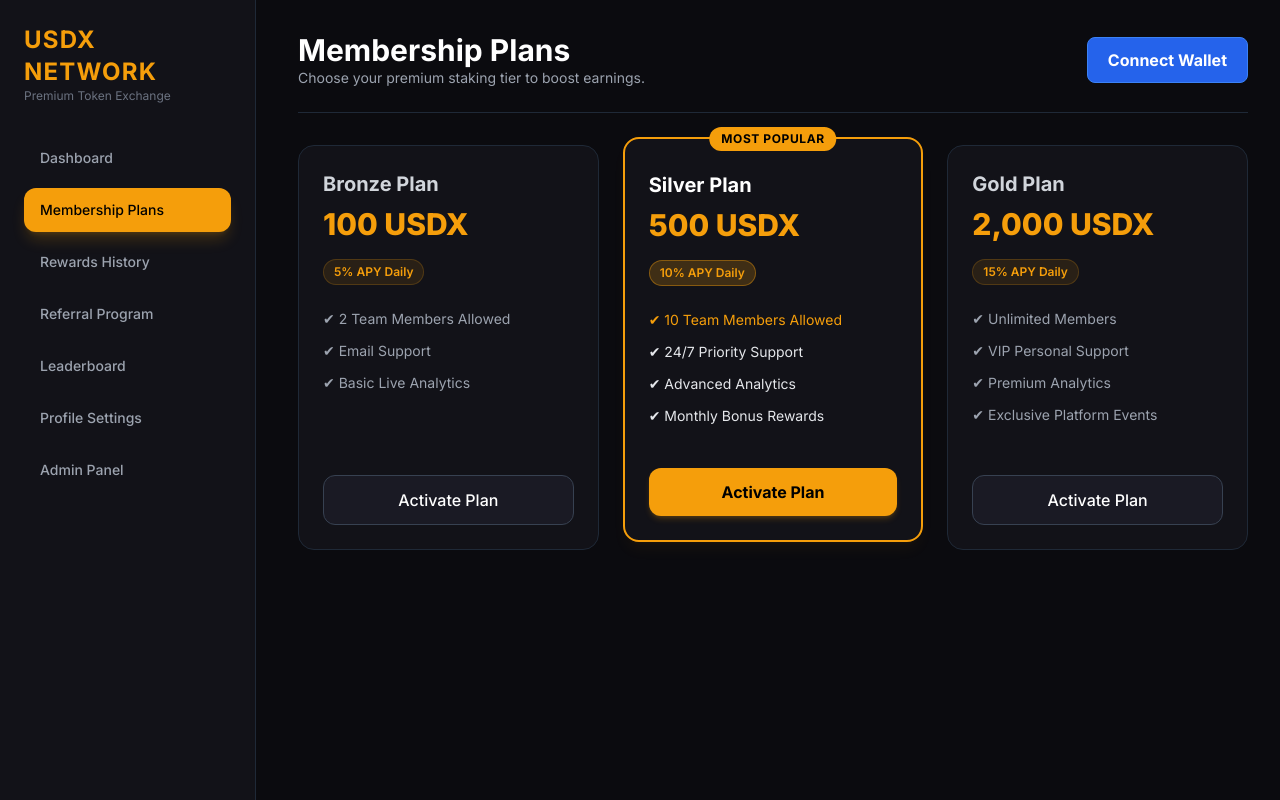
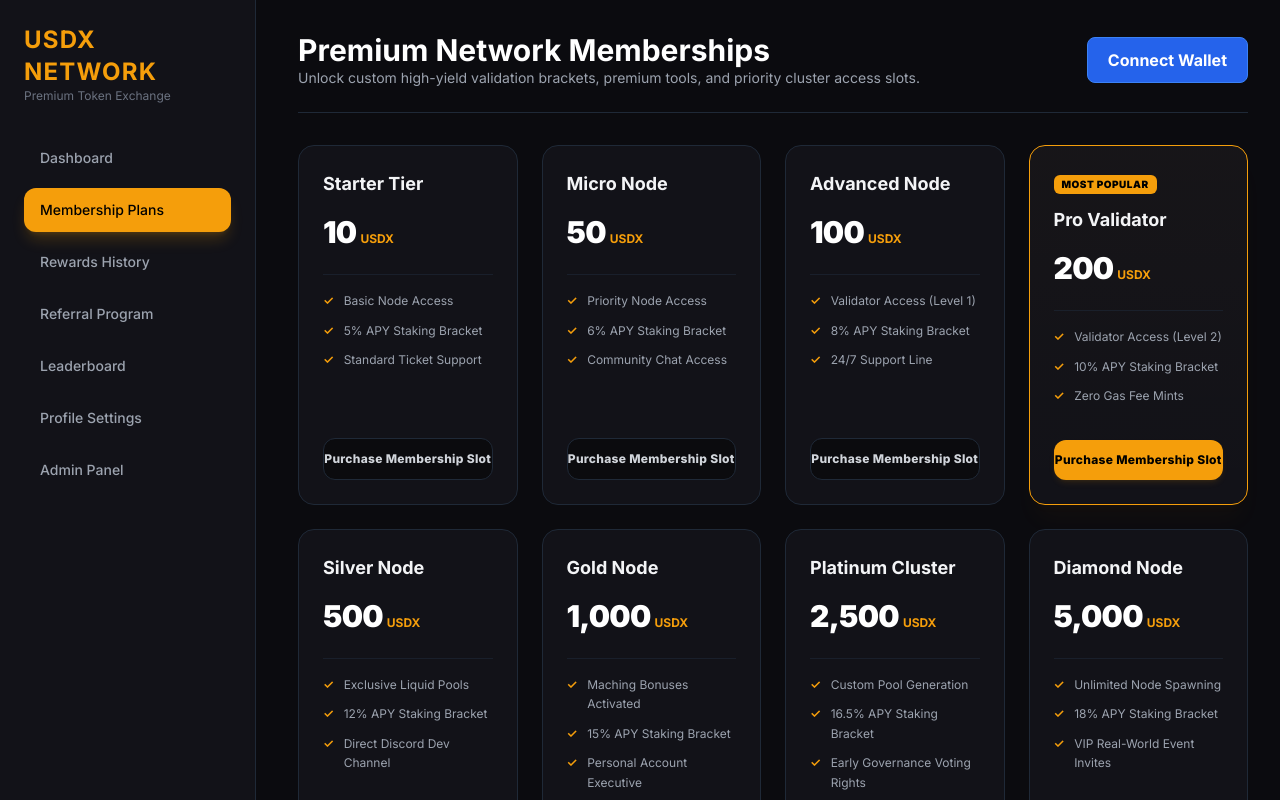
Before and after one commit to usdxofficialdev/-Dead-Token-Exchange-, a Next.js app: page /membership in a window 1280 px wide. Shown: the top 800 px of the page. Built offline with nearby package versions, Linux system fonts and the light colour scheme.

Commit message:
Update page.tsx

```diff
--- a/app/membership/page.tsx
+++ b/app/membership/page.tsx
@@ -1,13 +1,75 @@
 "use client";
 
-import React from "react";
+import React, { useState, useEffect } from "react";
 import { useRouter } from "next/navigation";
-import LoginWallet from "../components/LoginWallet"; // <-- Asli wallet button import kiya
+import LoginWallet from "../components/LoginWallet";
 
-export default function Membership() {
+export default function MembershipPlans() {
   const router = useRouter();
 
-  // Dashboard jaisa hi menu items structure
+  // 1. DYNAMIC PLANS MATRIX (10 Fully Editable Options Controlled via Admin)
+  const [plans, setPlans] = useState([
+    { id: 1, name: "Starter Tier", price: 10, currency: "USDX", features: ["Basic Node Access", "5% APY Staking Bracket", "Standard Ticket Support"], popular: false },
+    { id: 2, name: "Micro Node", price: 50, currency: "USDX", features: ["Priority Node Access", "6% APY Staking Bracket", "Community Chat Access"], popular: false },
+    { id: 3, name: "Advanced Node", price: 100, currency: "USDX", features: ["Validator Access (Level 1)", "8% APY Staking Bracket", "24/7 Support Line"], popular: false },
+    { id: 4, name: "Pro Validator", price: 200, currency: "USDX", features: ["Validator Access (Level 2)", "10% APY Staking Bracket", "Zero Gas Fee Mints"], popular: true }, // Highlighted
+    { id: 5, name: "Silver Node", price: 500, currency: "USDX", features: ["Exclusive Liquid Pools", "12% APY Staking Bracket", "Direct Discord Dev Channel"], popular: false },
+    { id: 6, name: "Gold Node", price: 1000, currency: "USDX", features: ["Maching Bonuses Activated", "15% APY Staking Bracket", "Personal Account Executive"], popular: false },
+    { id: 7, name: "Platinum Cluster", price: 2500, currency: "USDX", features: ["Custom Pool Generation", "16.5% APY Staking Bracket", "Early Governance Voting Rights"], popular: false },
+    { id: 8, name: "Diamond Node", price: 5000, currency: "USDX", features: ["Unlimited Node Spawning", "18% APY Staking Bracket", "VIP Real-World Event Invites"], popular: false },
+    { id: 9, name: "Alpha Whale", price: 10000, currency: "USDX", features: ["Institutional Liquidity Access", "22% APY Staking Bracket", "Direct Developer Voice Calls"], popular: false },
+    { id: 10, name: "Genesis Foundation", price: 25000, currency: "USDX", features: ["Full System Revenue Share", "25% APY Staking Bracket", "Core Network Board Seat"], popular: false },
+  ]);
+
+  // 2. ADMIN DATABASE SYNC ON LOAD
+  useEffect(() => {
+    const adminPlans = localStorage.getItem("admin_membership_plans");
+    if (adminPlans) {
+      setPlans(JSON.parse(adminPlans));
+    } else {
+      // First time initialization in the central database ledger
+      localStorage.setItem("admin_membership_plans", JSON.stringify(plans));
+    }
+  });
+
+  // 3. BUY ACTION LOGIC (Deducts from Dashboard Main Balance)
+  const handlePurchasePlan = (plan: any) => {
+    const savedDashboardBalances = localStorage.getItem("user_dashboard_balances") || '{"mainBalance":"5000.00","totalStaked":"15000.00"}';
+    const parsedDashboard = JSON.parse(savedDashboardBalances);
+    const mainBalance = parseFloat(parsedDashboard.mainBalance);
+
+    if (mainBalance < plan.price) {
+      alert(`Insufficient funds! This membership plan costs ${plan.price} ${plan.currency}. Please claim rewards or deposit assets.`);
+      return;
+    }
+
+    const confirmPurchase = window.confirm(`Are you sure you want to activate the ${plan.name} for ${plan.price} ${plan.currency}?`);
+    if (!confirmPurchase) return;
+
+    // Mathematical Deduction
+    const newMainBalance = (mainBalance - plan.price).toFixed(2);
+
+    // Commit new balance state back to Dashboard Matrix
+    localStorage.setItem("user_dashboard_balances", JSON.stringify({
+      mainBalance: newMainBalance,
+      totalStaked: parsedDashboard.totalStaked
+    }));
+
+    // Append OUT Entry Log directly into Rewards/Audit Logs History for Admin Panel view
+    const existingLogs = localStorage.getItem("admin_rewards_history_list") || "[]";
+    const parsedLogs = JSON.parse(existingLogs);
+    const newMembershipLog = {
+      date: new Date().toISOString().split('T')[0],
+      source: `Purchased ${plan.name}`,
+      amount: `-${plan.price.toFixed(2)} ${plan.currency}`,
+      type: "OUT",
+      status: "Confirmed"
+    };
+    localStorage.setItem("admin_rewards_history_list", JSON.stringify([newMembershipLog, ...parsedLogs]));
+
+    alert(`Congratulations! ${plan.name} has been successfully provisioned. Your new balance is ${newMainBalance} ${plan.currency}.`);
+  };
+
   const menuItems = [
     { name: "Dashboard", route: "/dashboard", active: false },
     { name: "Membership Plans", route: "/membership", active: true },
@@ -21,7 +83,7 @@ export default function Membership() {
   return (
     <div className="flex min-h-screen bg-[#0B0B0F] text-white">
 
-      {/* 1. SIDEBAR COMPONENT (MATCHING DASHBOARD PERFECTLY) */}
+      {/* SIDEBAR NAVIGATION */}
       <aside className="w-64 border-r border-gray-800 bg-[#121218] p-6 hidden md:block">
         <div className="mb-8">
           <h1 className="text-2xl font-bold text-amber-500 tracking-wider">USDX NETWORK</h1>
@@ -44,95 +106,72 @@ export default function Membership() {
         </nav>
       </aside>
 
-      {/* MAIN CONTENT AREA */}
+      {/* CORE FRAME PANEL */}
       <main className="flex-1 p-8">
-
-        {/* HEADER - Isme se nakli state hata kar asli wallet button fit kiya hai */}
         <header className="flex flex-wrap items-center justify-between border-b border-gray-800 pb-6 mb-8 gap-4">
           <div>
-            <h2 className="text-3xl font-bold">Membership Plans</h2>
-            <p className="text-sm text-gray-400">Choose your premium staking tier to boost earnings.</p>
+            <h1 className="text-2xl md:text-3xl font-bold">Premium Network Memberships</h1>
+            <p className="text-sm text-gray-400">Unlock custom high-yield validation brackets, premium tools, and priority cluster access slots.</p>
           </div>
-
-          {/* Right side mein asli working wallet connect button */}
-          <div>
-            <LoginWallet />
-          </div>
+          <LoginWallet />
         </header>
 
-        {/* 2. MEMBERSHIP CARDS GRID */}
-        <div className="grid grid-cols-1 md:grid-cols-3 gap-6 items-stretch">
+        {/* 10 PLANS GRID SYSTEM */}
+        <div className="grid grid-cols-1 sm:grid-cols-2 lg:grid-cols-3 xl:grid-cols-4 gap-6 max-w-7xl">
+          {plans.map((plan) => (
+            <div
+              key={plan.id}
+              className={`bg-[#121218] rounded-2xl p-6 border transition-all flex flex-col justify-between hover:scale-[1.02] ${
+                plan.popular
+                  ? "border-amber-500 shadow-xl shadow-amber-500/[0.03] bg-gradient-to-b from-amber-500/[0.02] to-transparent"
+                  : "border-gray-800 hover:border-gray-700"
+              }`}
+            >
+              <div>
+                {/* Popular Flag Badge */}
+                {plan.popular && (
+                  <span className="inline-block text-[10px] uppercase font-black bg-amber-500 text-black px-2 py-0.5 rounded-md tracking-wider mb-3">
+                    Most Popular
+                  </span>
+                )}
 
-          {/* Bronze Plan */}
-          <div className="bg-[#121218] p-6 rounded-2xl border border-gray-800 flex flex-col justify-between hover:border-gray-700 transition-all">
-            <div>
-              <h3 className="text-xl font-bold mb-2 text-gray-300">Bronze Plan</h3>
-              <div className="mb-4">
-                <span className="text-3xl font-extrabold text-amber-500">100 USDX</span>
+                <h3 className="text-lg font-bold text-gray-100">{plan.name}</h3>
+
+                {/* Price Display */}
+                <div className="mt-4 mb-6">
+                  <span className="text-3xl font-black text-white tracking-tight">
+                    {plan.price.toLocaleString()}
+                  </span>
+                  <span className="text-xs text-amber-500 font-bold ml-1 uppercase">
+                    {plan.currency}
+                  </span>
+                </div>
+
+                {/* Features Specifications Array List */}
+                <ul className="space-y-2.5 border-t border-gray-800/60 pt-4 mb-6">
+                  {plan.features.map((feature, fIdx) => (
+                    <li key={fIdx} className="text-xs text-gray-400 flex items-start gap-2 leading-relaxed">
+                      <span className="text-amber-500 font-bold">✓</span>
+                      {feature}
+                    </li>
+                  ))}
+                </ul>
               </div>
-              <span className="inline-block bg-amber-500/10 text-amber-500 text-xs font-semibold px-2.5 py-1 rounded-full mb-6 border border-amber-500/20">
-                5% APY Daily
-              </span>
-              <ul className="space-y-3 text-sm text-gray-400 mb-8">
-                <li className="flex items-center gap-2">✔ 2 Team Members Allowed</li>
-                <li className="flex items-center gap-2">✔ Email Support</li>
-                <li className="flex items-center gap-2">✔ Basic Live Analytics</li>
-              </ul>
+
+              {/* Interactive Purchase Button */}
+              <button
+                onClick={() => handlePurchasePlan(plan)}
+                className={`w-full py-3 rounded-xl text-xs font-extrabold tracking-wide transition-all active:scale-[0.98] ${
+                  plan.popular
+                    ? "bg-amber-500 text-black hover:bg-amber-600 shadow-md shadow-amber-500/10"
+                    : "bg-black/40 text-gray-300 border border-gray-800 hover:bg-[#1A1A24] hover:text-white"
+                }`}
+              >
+                Purchase Membership Slot
+              </button>
             </div>
-            <button className="w-full bg-[#1A1A24] hover:bg-gray-800 text-white font-medium py-3 rounded-xl transition-all border border-gray-700">
-              Activate Plan
-            </button>
-          </div>
-
-          {/* Silver Plan (Most Popular) */}
-          <div className="bg-[#121218] p-6 rounded-2xl border-2 border-amber-500 flex flex-col justify-between relative shadow-lg shadow-amber-500/5 transform md:-translate-y-2">
-            <span className="absolute -top-3 left-1/2 -translate-x-1/2 bg-amber-500 text-black text-xs font-bold px-3 py-1 rounded-full uppercase tracking-wider">
-              MOST POPULAR
-            </span>
-            <div className="mt-2">
-              <h3 className="text-xl font-bold mb-2 text-white">Silver Plan</h3>
-              <div className="mb-4">
-                <span className="text-3xl font-extrabold text-amber-500">500 USDX</span>
-              </div>
-              <span className="inline-block bg-amber-500/20 text-amber-500 text-xs font-semibold px-2.5 py-1 rounded-full mb-6 border border-amber-500/40">
-                10% APY Daily
-              </span>
-              <ul className="space-y-3 text-sm text-gray-200 mb-8">
-                <li className="flex items-center gap-2 text-amber-500">✔ 10 Team Members Allowed</li>
-                <li className="flex items-center gap-2">✔ 24/7 Priority Support</li>
-                <li className="flex items-center gap-2">✔ Advanced Analytics</li>
-                <li className="flex items-center gap-2">✔ Monthly Bonus Rewards</li>
-              </ul>
-            </div>
-            <button className="w-full bg-amber-500 hover:bg-amber-600 text-black font-bold py-3 rounded-xl transition-all shadow-md shadow-amber-500/20">
-              Activate Plan
-            </button>
-          </div>
-
-          {/* Gold Plan */}
-          <div className="bg-[#121218] p-6 rounded-2xl border border-gray-800 flex flex-col justify-between hover:border-gray-700 transition-all">
-            <div>
-              <h3 className="text-xl font-bold mb-2 text-gray-300">Gold Plan</h3>
-              <div className="mb-4">
-                <span className="text-3xl font-extrabold text-amber-500">2,000 USDX</span>
-              </div>
-              <span className="inline-block bg-amber-500/10 text-amber-500 text-xs font-semibold px-2.5 py-1 rounded-full mb-6 border border-amber-500/20">
-                15% APY Daily
-              </span>
-              <ul className="space-y-3 text-sm text-gray-400 mb-8">
-                <li className="flex items-center gap-2">✔ Unlimited Members</li>
-                <li className="flex items-center gap-2">✔ VIP Personal Support</li>
-                <li className="flex items-center gap-2">✔ Premium Analytics</li>
-                <li className="flex items-center gap-2">✔ Exclusive Platform Events</li>
-              </ul>
-            </div>
-            <button className="w-full bg-[#1A1A24] hover:bg-gray-800 text-white font-medium py-3 rounded-xl transition-all border border-gray-700">
-              Activate Plan
-            </button>
-          </div>
-
+          ))}
         </div>
-
       </main>
     </div>
   );
```
